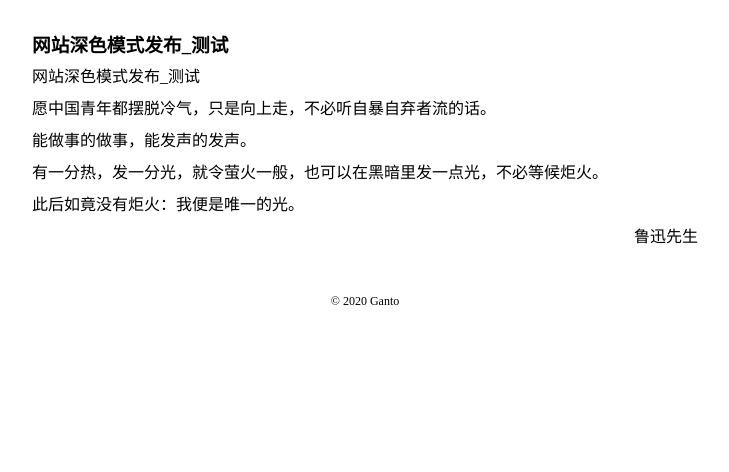
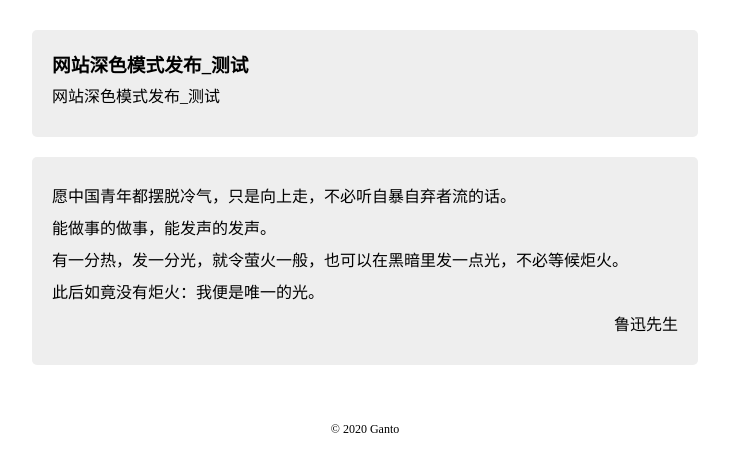
Before and after one commit to lyc688/Ganto, a PHP site: page /index.html in a window 1280 px wide. Shown: the part 210-682 px from the top of the page, without its empty margins (275-1004 px from the left). Run offline with PHP 8.4, Linux system fonts and the light colour scheme; some libraries are stand-ins or nearby versions.

Commit message:
Update homepage.css

```diff
--- a/css/homepage.css
+++ b/css/homepage.css
@@ -289,6 +289,9 @@ span.vnick,a.vnick {
 	margin-top: 10px;
 	box-shadow: 0px 0px 10px rgba(0,0,0,0.1);
 }
-.cevno>nav{
-	border-bottom: 1px solid #c9c9c9;
+.cevno>.article {
+    background: #eee;
+    padding: 20px;
+    margin-bottom: 20px;
+    border-radius: 5px;
 }
```
